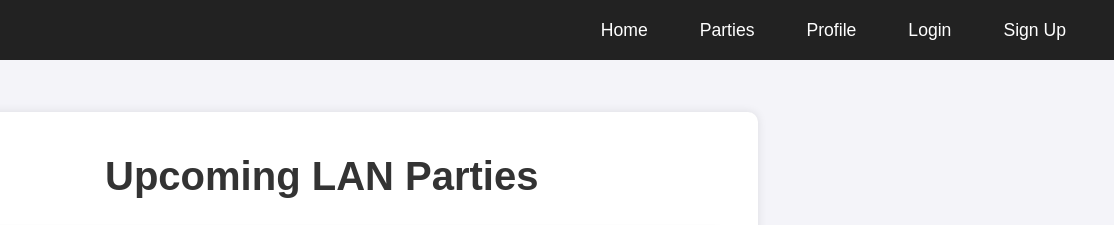
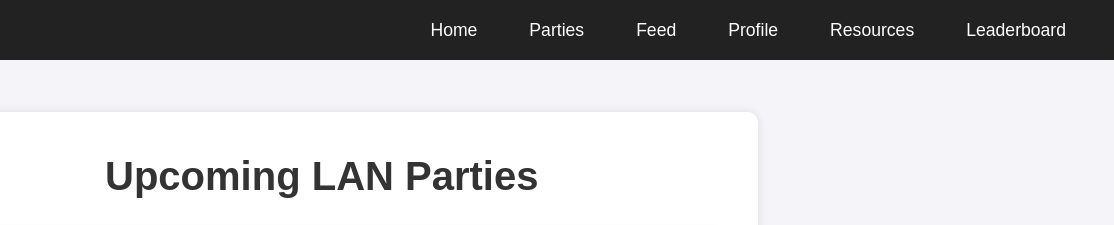
Before and after one commit to bagdadhruv/LANverse, a plain HTML site: page parties.html in a window 1280 px wide. Shown: the top 225 px of the page, 166-1280 px from the left. Drawn offline with Linux system fonts and the light colour scheme.

Commit message:
Update parties.html

```diff
--- a/parties.html
+++ b/parties.html
@@ -14,11 +14,12 @@
         </div>
         <nav>
             <ul>
-                <li><a href="index.html">Home</a></li>
+               <li><a href="index.html">Home</a></li>
                 <li><a href="parties.html">Parties</a></li>
+                <li><a href="feed.html">Feed</a></li>
                 <li><a href="profile.html">Profile</a></li>
-                <li><a href="login.html">Login</a></li>
-                <li><a href="signup.html">Sign Up</a></li>
+                <li><a href="resources.html">Resources</a></li>
+                <li><a href="leaderboard.html">Leaderboard</a></li>
             </ul>
         </nav>
     </header>
```
